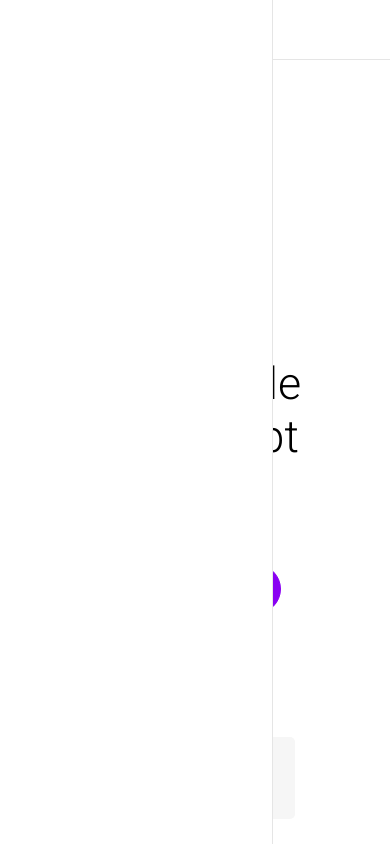
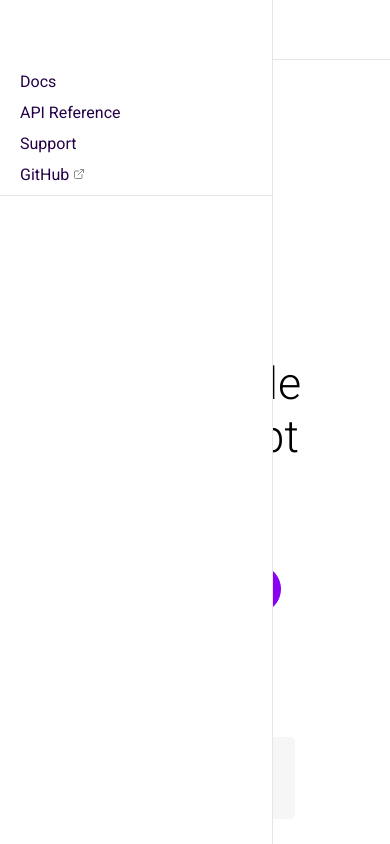
Before and after one commit to MuhammedBeraKoc/saber-web, a Next.js app: page / in a window 390 px wide. Both pictures are taken after a click on the element 42 px from the left and 29 px from the top of the page. Shown: the top 844 px of the page. Built offline with nearby package versions, Linux system fonts and the light colour scheme.

Commit message:
🌌 FINISHED: Implemented Hamburger Menu and its subcomponents

```diff
--- a/components/home/HamburgerMenu.js
+++ b/components/home/HamburgerMenu.js
@@ -2,6 +2,7 @@ import React from 'react'
 import PropTypes from 'prop-types'
 import { animated } from 'react-spring'
 import StyleSheet from '../../styles/hamburger-menu.module.css'
+import MobileLinks from './MobileLinks'
 
 HamburgerMenu.propTypes = {
     anim: PropTypes.array.isRequired,
@@ -19,7 +20,7 @@ function HamburgerMenu(props) {
                             style={{
                                 ...props,
                             }}
-                        />
+                        ><MobileLinks /></animated.div>
                     )
             )}
         </>
--- /dev/null
+++ b/components/home/MobileLinks.js
@@ -0,0 +1,47 @@
+import React from 'react'
+import { memorise } from '../../utils/utility-functions'
+import { ExternalLink } from 'react-feather'
+import { Colors } from '../../utils/colors'
+import StyleSheet from '../../styles/mobile-links.module.css'
+import Link from 'next/link'
+
+function MobileLinks() {
+    const currentLinks = memorise([
+        {
+            content: 'Docs',
+            ref: '/docs',
+        },
+        {
+            content: 'API Reference',
+            ref: '/api',
+        },
+        {
+            content: 'Support',
+            ref: '/support',
+        },
+        {
+            content: (
+                <>
+                    GitHub{' '}
+                    <ExternalLink size={12} color={Colors.COLOR_ACCENT_DARK} />
+                </>
+            ),
+            ref: 'https://github.com/MuhammedBeraKoc/saber',
+        },
+    ])
+    return (
+        <div className={StyleSheet.component}>
+            {currentLinks.map((link, index) => (
+                <>
+                    {index === 0 && <div className={StyleSheet.separator} />}
+                    <Link key={index} href={link.ref}>
+                        <a className={StyleSheet.link}>{link.content}</a>
+                    </Link>
+                    <div className={StyleSheet.separator} />
+                </>
+            ))}
+        </div>
+    )
+}
+
+export default MobileLinks
--- a/styles/hamburger-menu.module.css
+++ b/styles/hamburger-menu.module.css
@@ -12,6 +12,7 @@
 @media only screen and (max-width: 720px) {
     .component {
         display: flex;
+        padding-top: 60px;
         position: fixed;
         z-index: 2;
     }
--- /dev/null
+++ b/styles/mobile-links.module.css
@@ -0,0 +1,25 @@
+.component {
+    display: none;
+}
+
+.link {
+    padding: 0 20px;
+    color: var(--primary-dark);
+    text-decoration: none;
+    border-bottom: 2px solid var(--background-color);
+    transition: all .2s ease-in-out;
+}
+
+.separator {
+    height: 12px;
+}
+.separator:last-child {
+    border-bottom: 1px solid rgba(0,0,0,0.1);
+}
+
+@media screen and (max-width: 720px) {
+    .component {
+        display: block;
+        width: 100%;
+    }
+}
--- a/styles/native/mask.module.css
+++ b/styles/native/mask.module.css
@@ -1,5 +1,4 @@
 .mask {
-    z-index: 1;
     position: absolute;
     top: 0;
     left: 0;
```
